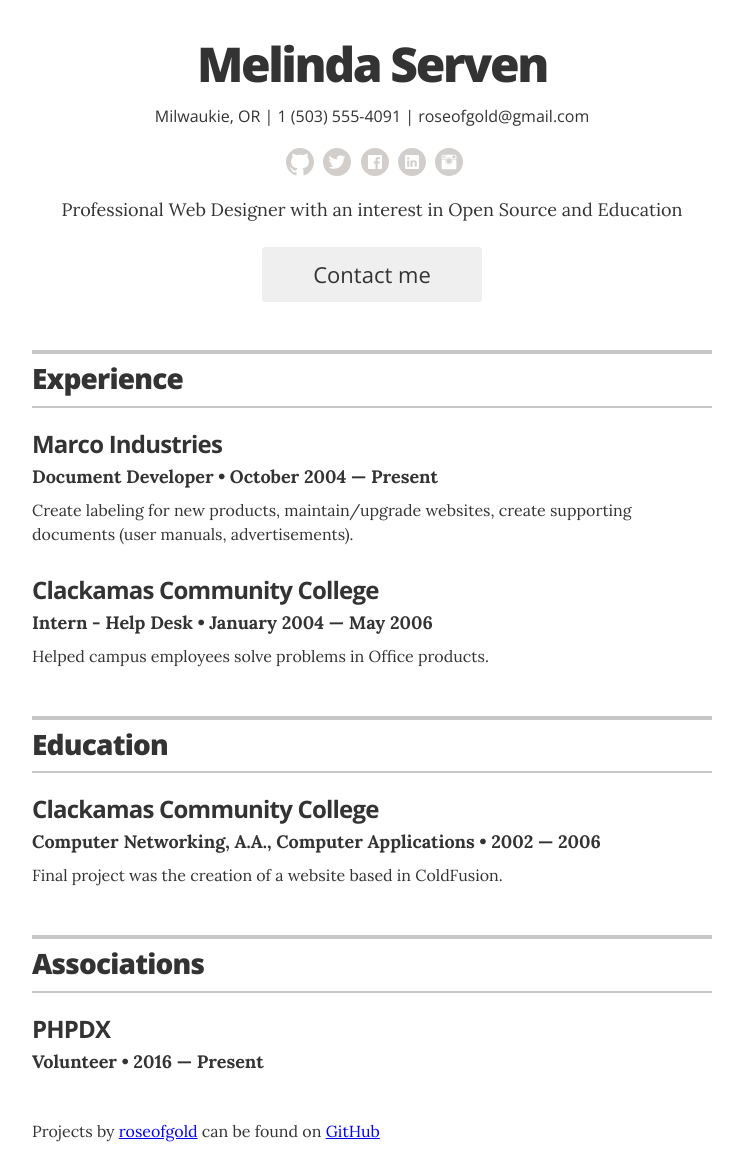
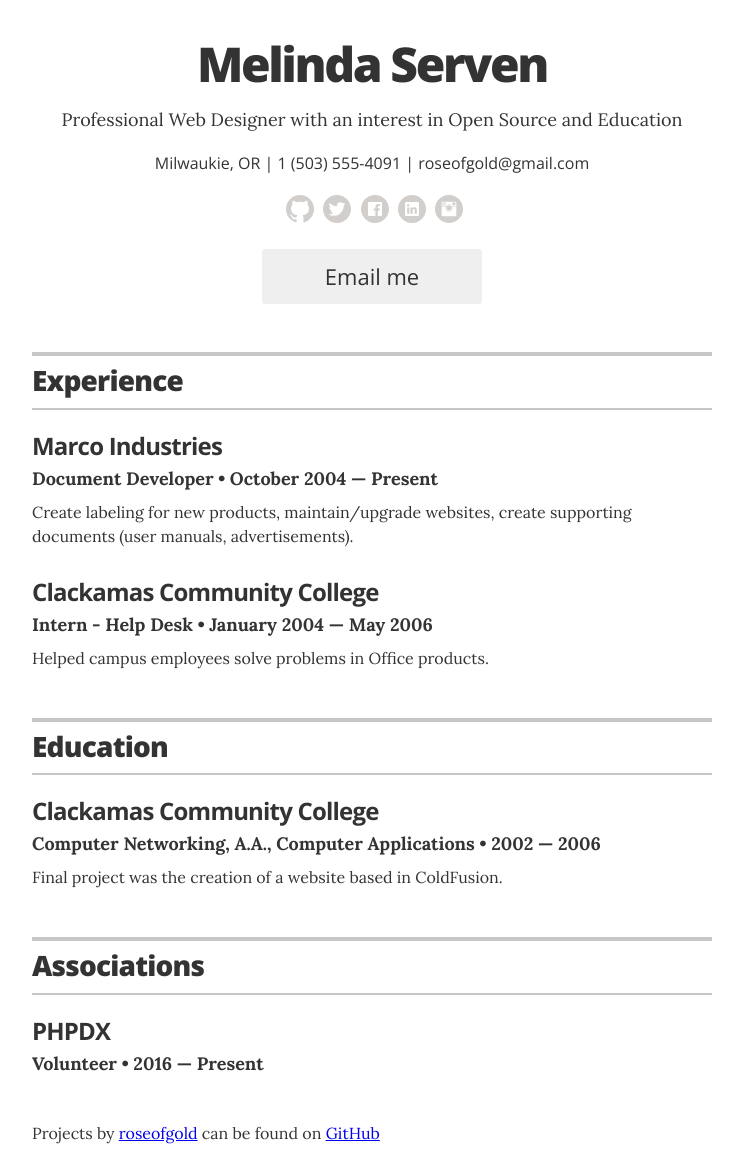
Before and after one commit to roseofgold/roseofgold.github.io, a Jekyll site: the page built from index.html, in a window 1280 px wide. Shown: the whole page, without its empty margins (268-1011 px from the left). Built offline with Jekyll 4.4.1, drawn with Linux system fonts in a browser that asks for light colours.

Commit message:
Change position of executive summary, change contact button text

```diff
--- a/_layouts/resume.html
+++ b/_layouts/resume.html
@@ -19,6 +19,10 @@
         <!-- Your name is defined in the _config.yml file -->
         <h1 class="header-name" itemprop="name">{{ site.resume_name }}</h1>
 
+        <div class="executive-summary no-print" itemprop="description">
+          {{ site.resume_header_intro }}
+        </div>
+
         <!-- Contact buttons don't work in print, configure in the _config.yml file, remove "print-only" to display always. -->
         <div class="header-contact-info">
           <p>{{ site.resume_header_contact_info }}</p>
@@ -33,12 +37,8 @@
 <!--          <h2 class="header-title" itemprop="jobTitle">{{ site.resume_title }}</h2>
         </div>-->
 
-        <div class="executive-summary no-print" itemprop="description">
-          {{ site.resume_header_intro }}
-        </div>
-
         {% if site.resume_looking_for_work == 'yes' %}
-        <a href="mailto:{{ site.resume_contact_email }}" class="contact-button no-print" itemprop="email">Contact me</a>
+        <a href="mailto:{{ site.resume_contact_email }}" class="contact-button no-print" itemprop="email">Email me</a>
         {% elsif site.resume_looking_for_work == 'no' %}
         <a class="contact-button not-looking no-print">I'm not looking for work right now.</a>
         {% else %}
```
